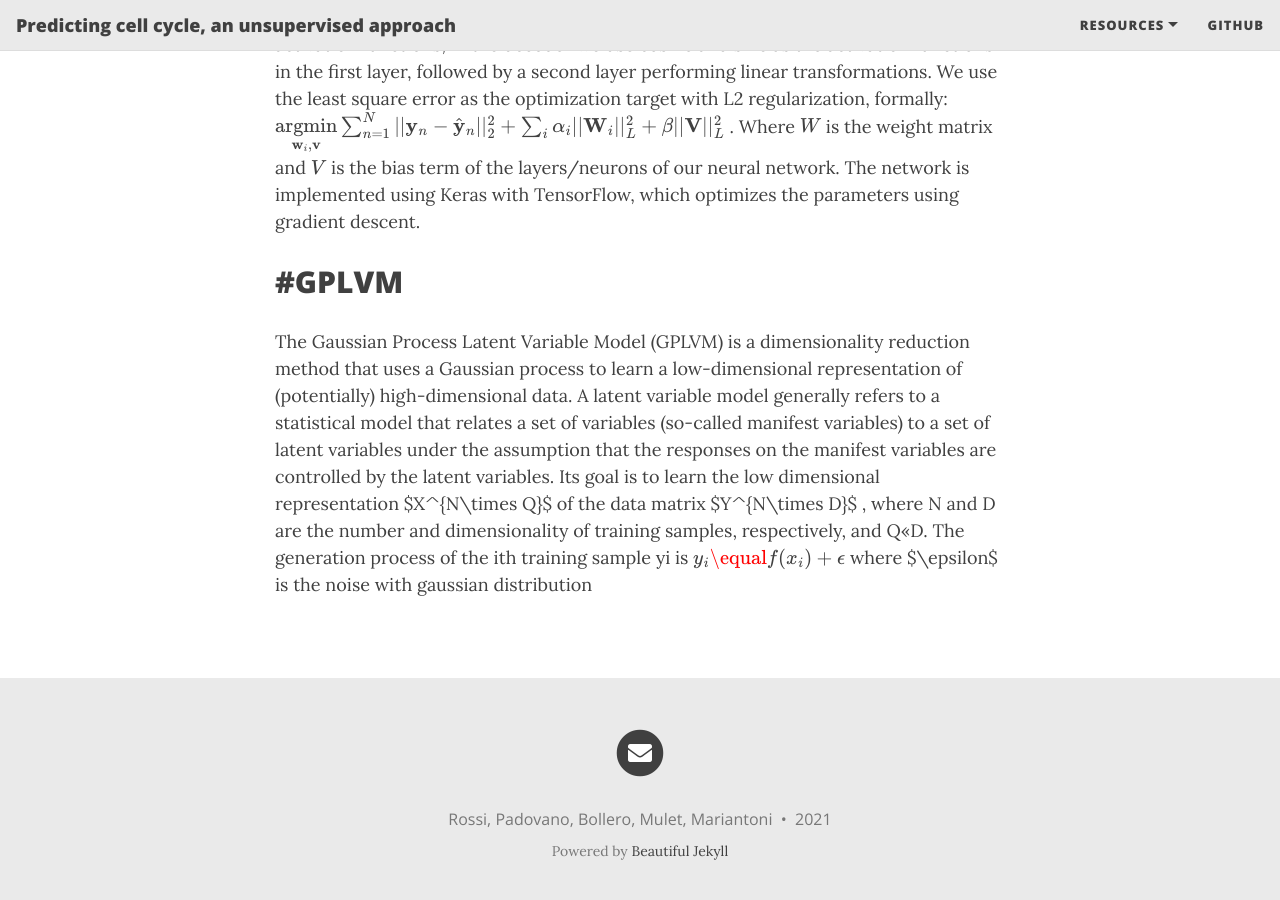
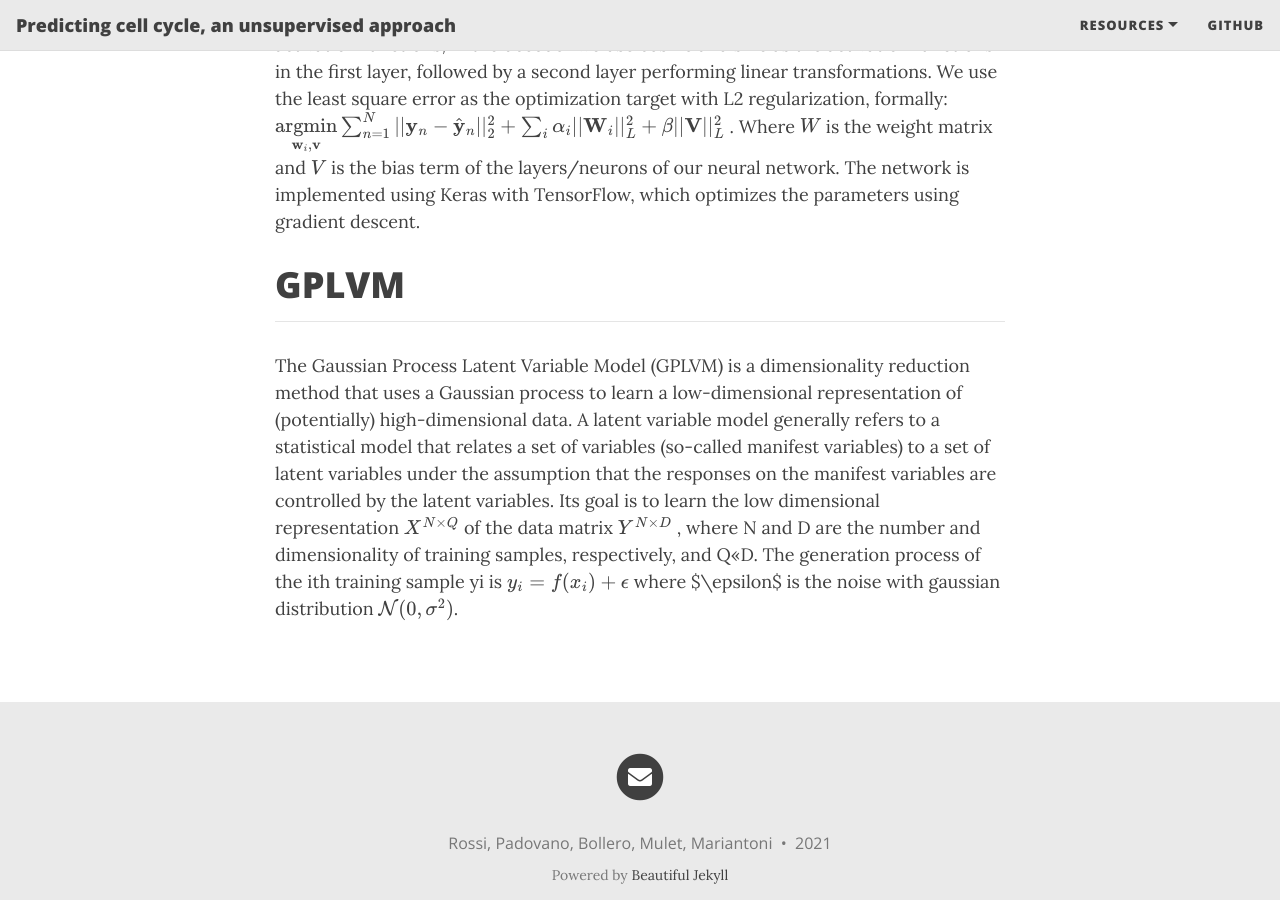
Before and after one commit to lucarossi9/statistical_computation_4, a Jekyll site: the page built from index.md, in a window 1280 px wide and 900 px high, scrolled down 8141 px. Built offline with Jekyll 4.4.1, drawn with Linux system fonts in a browser that asks for light colours; nearby versions of some CDN libraries; formulas are drawn with MathJax 3; the list of posts is cut into pages by our own code.

Commit message:
Update index.md

```diff
--- a/index.md
+++ b/index.md
@@ -102,10 +102,10 @@ $$
 $$
 . Where $$W$$ is the weight matrix and $$V$$ is the bias term of the layers/neurons of our neural network. The network is implemented using Keras with TensorFlow, which optimizes the parameters using gradient descent.
 
-#GPLVM
+#  GPLVM
 --------------------------------
-The Gaussian Process Latent Variable Model (GPLVM) is a dimensionality reduction method that uses a Gaussian process to learn a low-dimensional representation of (potentially) high-dimensional data. A latent variable model generally refers to a statistical model that relates a set of variables (so-called manifest variables) to a set of latent variables under the assumption that the responses on the manifest variables are controlled by the latent variables. Its goal is to learn the low dimensional representation $X^{N\times Q}$ of the data matrix $Y^{N\times D}$ , where N and D are the number and dimensionality of training samples, respectively, and Q<<D. The generation process of the ith training sample yi is
+The Gaussian Process Latent Variable Model (GPLVM) is a dimensionality reduction method that uses a Gaussian process to learn a low-dimensional representation of (potentially) high-dimensional data. A latent variable model generally refers to a statistical model that relates a set of variables (so-called manifest variables) to a set of latent variables under the assumption that the responses on the manifest variables are controlled by the latent variables. Its goal is to learn the low dimensional representation $$X^{N\times Q}$$ of the data matrix $$Y^{N\times D}$$ , where N and D are the number and dimensionality of training samples, respectively, and Q<<D. The generation process of the ith training sample yi is
 $$
-y_i\equal f(x_i)+\epsilon
+y_i = f(x_i)+ \epsilon
 $$
-where $\epsilon$ is the noise with gaussian distribution
+where $\epsilon$ is the noise with gaussian distribution $$ \mathcal{N}(0,\sigma^2)$$.
```
